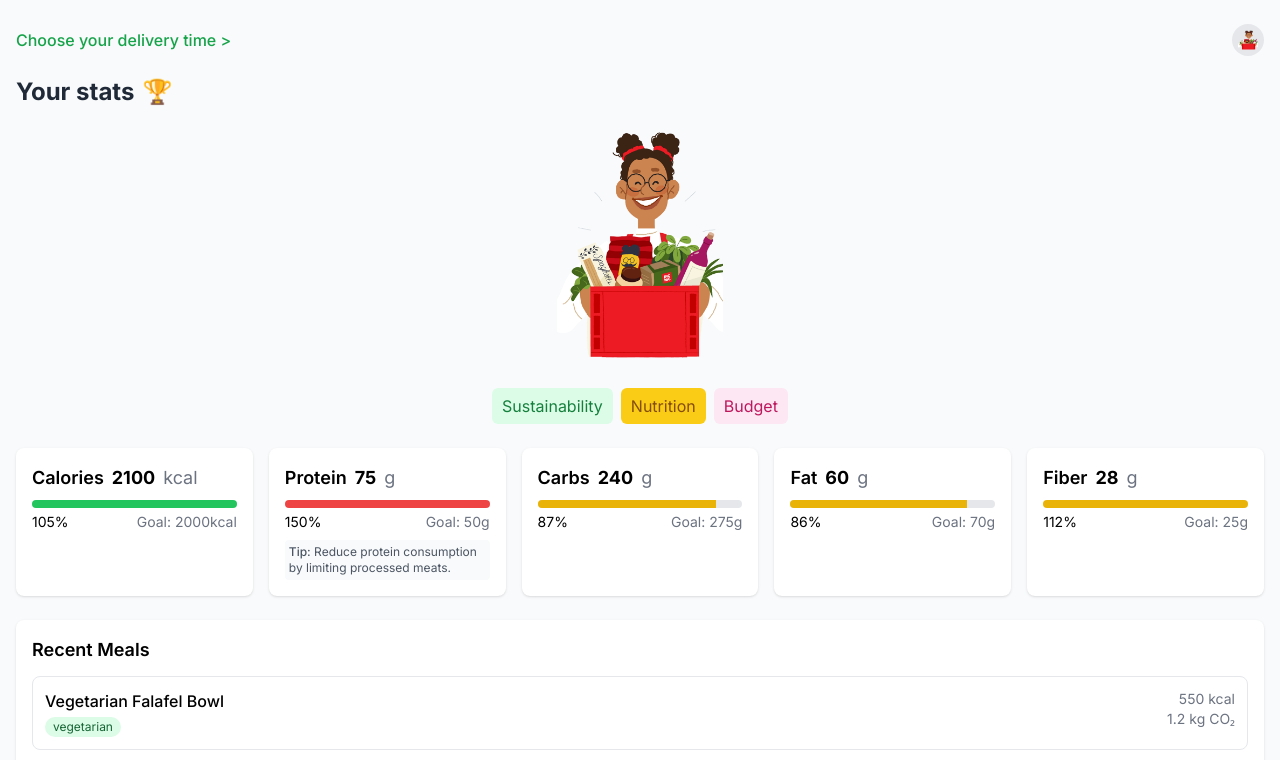
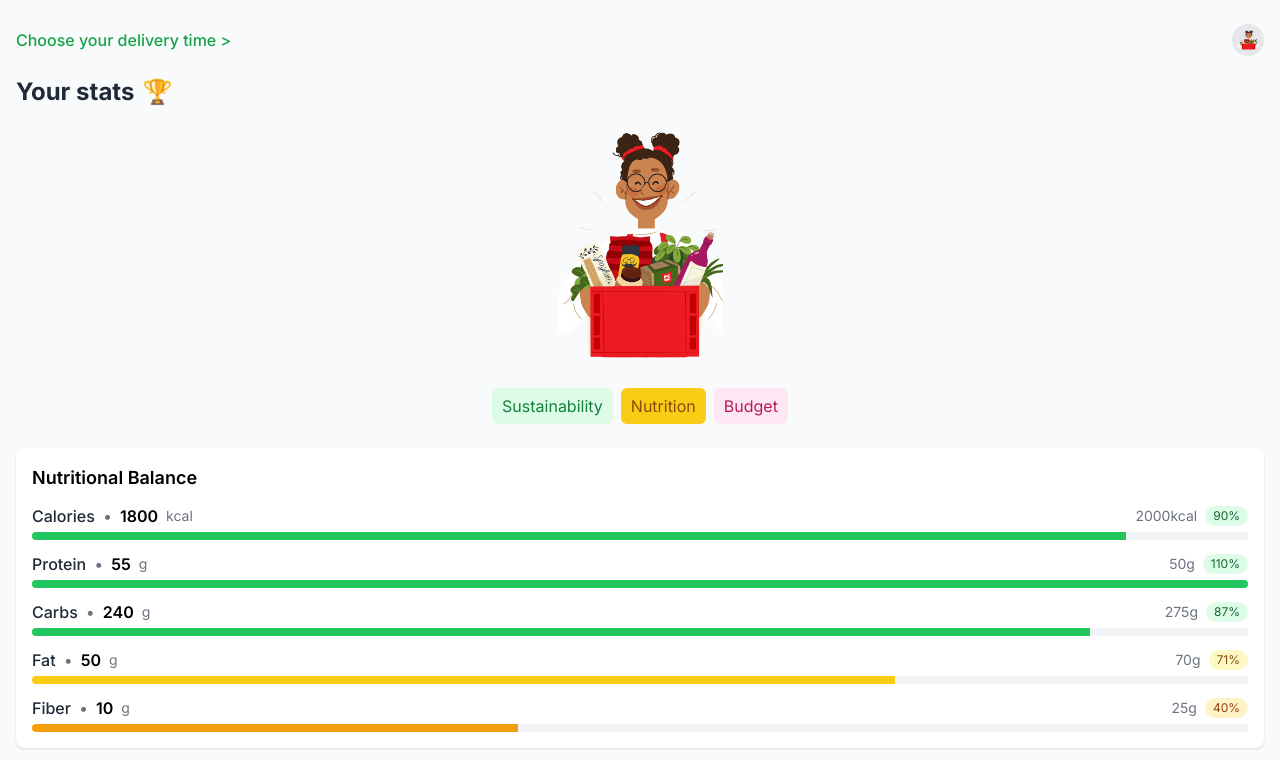
Before and after one commit to saurluca/qhack, a React (Vite) app in the folder frontend/: page /dashboard3 in a window 1280 px wide. Shown: the top 760 px of the page. Built offline with nearby package versions, Linux system fonts and the light colour scheme; no server answers.

Commit message:
update style stuff dashbpoard

```diff
--- a/frontend/src/components/dashboard/d-nutritional-section.tsx
+++ b/frontend/src/components/dashboard/d-nutritional-section.tsx
@@ -1,8 +1,9 @@
-import React, { useState } from "react";
+import React from "react";
 import DButton from "./d-button";
-import DStatCard from "./d-stat-card";
 import DRecipeItem from "./d-recipe-item";
-import { Calendar, Grid2X2 } from 'lucide-react';
+import DStatsSummaryCard from "./d-stats-summary-card";
+import { Calendar } from 'lucide-react';
+
 interface NutritionData {
     weeklyAverage: {
         [key: string]: number;
@@ -38,57 +39,36 @@ const DNutritionalSection: React.FC<DNutritionalSectionProps> = ({
     nutritionData,
     recentRecipes,
 }) => {
-    const getNutrientTip = (nutrient: string, percentage: number): string => {
-        if (percentage < 80) {
-            return `Increase ${nutrient} intake by adding more ${nutrient === "protein"
-                ? "lean meats, beans, and nuts"
-                : nutrient === "carbs"
-                    ? "whole grains and fruits"
-                    : nutrient === "fat"
-                        ? "healthy oils and nuts"
-                        : nutrient === "fiber"
-                            ? "vegetables and whole grains"
-                            : "nutritious foods"
-                }.`;
-        } else if (percentage > 120) {
-            return `Reduce ${nutrient} consumption by limiting ${nutrient === "protein"
-                ? "processed meats"
-                : nutrient === "carbs"
-                    ? "refined sugars"
-                    : nutrient === "fat"
-                        ? "fried foods"
-                        : nutrient === "calories"
-                            ? "portion sizes"
-                            : "processed foods"
-                }.`;
-        }
-        return "";
-    };
-
     const calculatePercentage = (actual: number, recommended: number): number => {
         return Math.round((actual / recommended) * 100);
     };
 
+    const determineStatus = (percentage: number): "good" | "warning" | "attention" => {
+        if (percentage >= 85 && percentage <= 115) return "good";
+        if ((percentage >= 70 && percentage < 85) || (percentage > 115 && percentage <= 130)) return "warning";
+        return "attention";
+    };
+
+    // Prepare stats for the summary card
+    const nutritionStats = Object.entries(nutritionData.weeklyAverage).map(([nutrient, value]) => {
+        const recommended = nutritionData.recommended[nutrient];
+        const percentage = calculatePercentage(value, recommended);
+        return {
+            title: nutrient,
+            value: value,
+            unit: nutrient === "calories" ? "kcal" : "g",
+            target: recommended,
+            percentage: percentage,
+            status: determineStatus(percentage)
+        };
+    });
+
     return (
         <div className="space-y-6">
-            <div className="grid grid-cols-1 md:grid-cols-2 lg:grid-cols-5 gap-4">
-                {Object.entries(nutritionData.weeklyAverage).map(([nutrient, value]) => {
-                    const recommended = nutritionData.recommended[nutrient];
-                    const percentage = calculatePercentage(value, recommended);
-                    const tip = getNutrientTip(nutrient, percentage);
-
-                    return (
-                        <DStatCard
-                            key={nutrient}
-                            title={nutrient}
-                            value={value}
-                            unit={nutrient === "calories" ? "kcal" : "g"}
-                            target={recommended}
-                            tip={tip}
-                        />
-                    );
-                })}
-            </div>
+            <DStatsSummaryCard
+                title="Nutritional Balance"
+                stats={nutritionStats}
+            />
 
             <div className="bg-white p-4 rounded-lg shadow">
                 <h3 className="text-lg font-semibold mb-3">Recent Meals</h3>
--- /dev/null
+++ b/frontend/src/components/dashboard/d-stats-summary-card.tsx
@@ -0,0 +1,68 @@
+import React from "react";
+
+interface StatItem {
+    title: string;
+    value: number;
+    unit: string;
+    target: number;
+    percentage: number;
+    status: "good" | "warning" | "attention";
+}
+
+interface DStatsSummaryCardProps {
+    stats: StatItem[];
+    title?: string;
+}
+
+const DStatsSummaryCard: React.FC<DStatsSummaryCardProps> = ({ stats, title }) => {
+    // Get status color based on the status
+    const getStatusColor = (status: string): string => {
+        switch (status) {
+            case "good":
+                return "bg-green-500";
+            case "warning":
+                return "bg-yellow-400";
+            case "attention":
+                return "bg-amber-500";
+            default:
+                return "bg-green-500";
+        }
+    };
+
+    return (
+        <div className="bg-white p-4 rounded-lg shadow">
+            {title && <h3 className="text-lg font-semibold mb-3">{title}</h3>}
+            <div className="space-y-3">
+                {stats.map((stat, index) => (
+                    <div key={index} className="space-y-1">
+                        <div className="flex justify-between items-center">
+                            <div className="flex items-center space-x-2">
+                                <span className="text-gray-800 font-medium capitalize">{stat.title}</span>
+                                <span className="text-gray-500">•</span>
+                                <span className="font-semibold">{stat.value}</span>
+                                <span className="text-gray-500 text-sm">{stat.unit}</span>
+                            </div>
+                            <div className="flex items-center space-x-2">
+                                <span className="text-sm text-gray-500">{stat.target}{stat.unit}</span>
+                                <span className={`px-2 py-0.5 text-xs rounded-full ${stat.status === "good" ? "bg-green-100 text-green-800" :
+                                    stat.status === "warning" ? "bg-yellow-100 text-yellow-800" :
+                                        "bg-amber-100 text-amber-800"
+                                    }`}>
+                                    {stat.percentage}%
+                                </span>
+                            </div>
+                        </div>
+                        <div className="h-2 w-full bg-gray-100 rounded-full overflow-hidden">
+                            <div
+                                className={`h-full ${getStatusColor(stat.status)}`}
+                                style={{ width: `${Math.min(stat.percentage, 100)}%` }}
+                            ></div>
+                        </div>
+                    </div>
+                ))}
+            </div>
+        </div>
+    );
+};
+
+export default DStatsSummaryCard;
--- a/frontend/src/pages/Dashboard3.tsx
+++ b/frontend/src/pages/Dashboard3.tsx
@@ -8,11 +8,11 @@ import DSmartShoppingSection from "../components/dashboard/d-smart-shopping-sect
 // Mock data - in a real implementation, this would come from your backend API
 const mockNutritionData = {
   weeklyAverage: {
-    calories: 2100,
-    protein: 75,
+    calories: 1800,
+    protein: 55,
     carbs: 240,
-    fat: 60,
-    fiber: 28,
+    fat: 50,
+    fiber: 10,
   },
   recommended: {
     calories: 2000,
```
